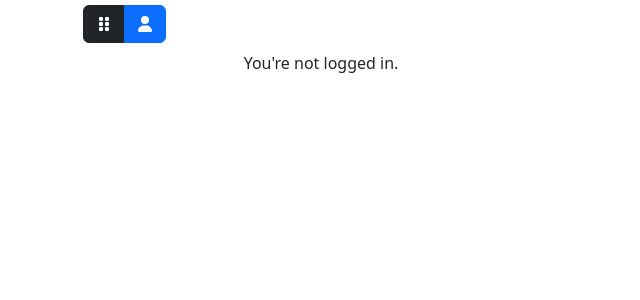
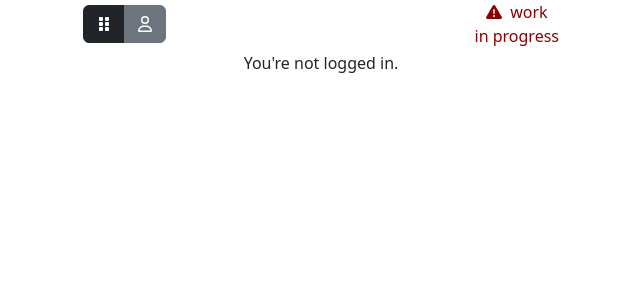
Before and after one commit to danj3000/ashes-builder, a React (Vite) app: page /decks in a window 1280 px wide. Shown: the top 300 px of the page, without its empty margins (319-959 px from the left). Built offline with nearby package versions, Linux system fonts and the light colour scheme.

Commit message:
work in progress indicator

```diff
--- a/src/HomeLayout.jsx
+++ b/src/HomeLayout.jsx
@@ -4,7 +4,7 @@ import './HomeLayout.css'
 import { logout } from './features/authSlice';
 import { Button, ButtonGroup } from "react-bootstrap";
 import { FontAwesomeIcon } from "@fortawesome/react-fontawesome";
-import { faUser, faGripVertical } from "@fortawesome/free-solid-svg-icons";
+import { faUser, faGripVertical, faTriangleExclamation } from "@fortawesome/free-solid-svg-icons";
 import { faUser as faRegularUser } from '@fortawesome/free-regular-svg-icons';
 
 export default function HomeScreen() {
@@ -35,14 +35,16 @@ export default function HomeScreen() {
                 <Button
                     className="toggle"
                     id="mode-check"
-                    // variant={'secondary'}
+                    variant={loggedIn ? 'warning' : 'secondary'}
                     value="true"
                     onClick={(e) => loginLinkClick(e)}
                 >
-                    <FontAwesomeIcon icon={loggedIn ? faRegularUser : faUser} />
+                    <FontAwesomeIcon icon={loggedIn ? faUser : faRegularUser} />
                 </Button>
             </ButtonGroup>
-
+            <div style={{ color: 'darkred' }}>
+                <FontAwesomeIcon icon={faTriangleExclamation} />&nbsp;
+                work<br />in progress</div>
         </div>
         <Outlet />
 
```
